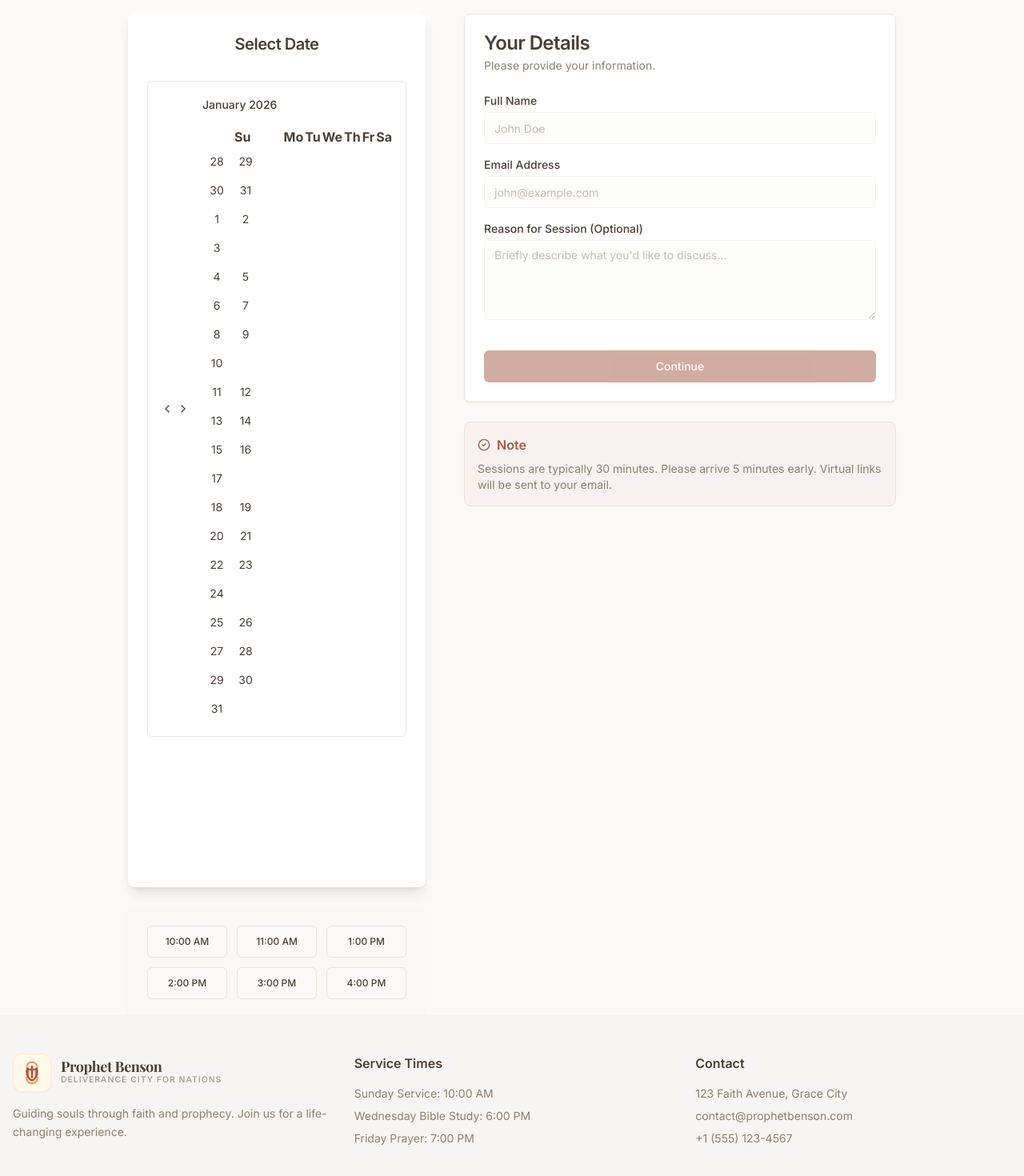
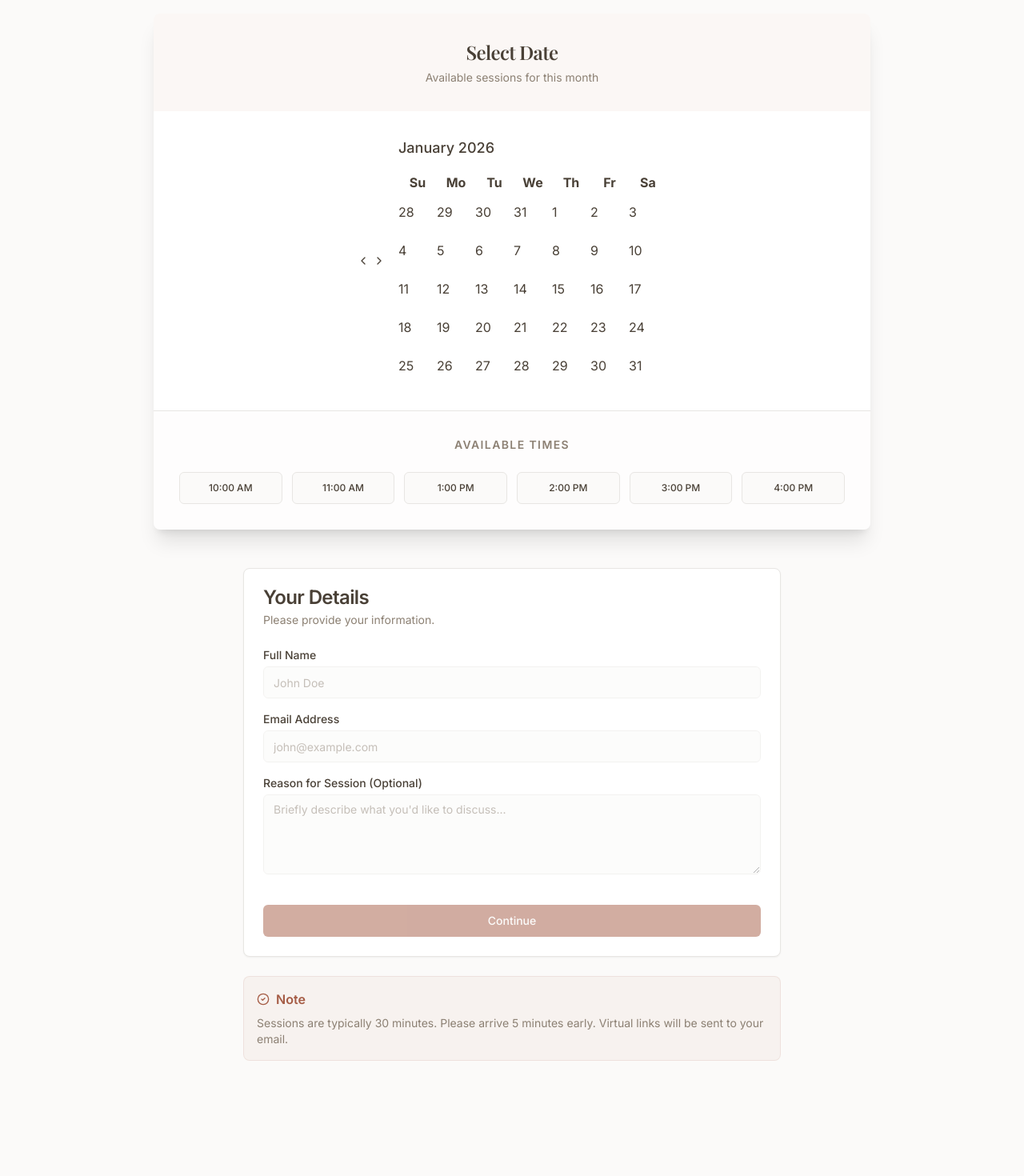
Before and after one commit to TheCrossChurchInt/website, a Next.js app: page /book in a window 1280 px wide. Shown: the part 280-1750 px from the top of the page at 80% size. Built offline with nearby package versions, Linux system fonts and the light colour scheme; a web font is replaced by a local one.

Commit message:
fix(layout): center footer items and broaden calendar

```diff
--- a/app/book/page.tsx
+++ b/app/book/page.tsx
@@ -58,43 +58,60 @@ export default function BookingPage() {
         </p>
       </div>
 
-      <div className="grid md:grid-cols-12 gap-8 lg:gap-12">
+      <div className="flex flex-col gap-12 max-w-4xl mx-auto">
         {/* Calendar Section */}
-        <div className={`md:col-span-5 lg:col-span-5 space-y-6 ${step === 2 ? "opacity-50 pointer-events-none" : ""}`}>
-           <Card className="h-full border-none shadow-lg">
-            <CardHeader className="text-center pb-2">
-              <CardTitle className="text-xl">Select Date</CardTitle>
+        <div className={`space-y-8 ${step === 2 ? "opacity-50 pointer-events-none" : ""}`}>
+           <Card className="border-none shadow-xl overflow-hidden">
+            <CardHeader className="bg-primary/5 pb-8 pt-8">
+              <CardTitle className="text-2xl text-center font-serif">Select Date</CardTitle>
+              <CardDescription className="text-center">Available sessions for this month</CardDescription>
             </CardHeader>
-            <CardContent className="flex flex-col items-center p-6">
+            <CardContent className="p-0">
+              <div className="flex justify-center p-8 bg-card">
                   <Calendar
                     mode="single"
                     selected={date}
                     onSelect={setDate}
-                className="rounded-md border p-4 w-full flex justify-center"
+                    className="p-0"
+                    classNames={{
+                        months: "flex flex-col sm:flex-row space-y-4 sm:space-x-4 sm:space-y-0",
+                        month: "space-y-4 w-full",
+                        caption: "flex justify-center pt-1 relative items-center mb-4",
+                        caption_label: "text-lg font-medium",
+                        table: "w-full border-collapse space-y-1",
+                        head_row: "flex justify-between mb-2",
+                        head_cell: "text-muted-foreground rounded-md w-12 font-normal text-[0.9rem]",
+                        row: "flex w-full mt-2 justify-between",
+                        cell: "h-12 w-12 text-center text-sm p-0 relative [&:has([aria-selected])]:bg-accent first:[&:has([aria-selected])]:rounded-l-md last:[&:has([aria-selected])]:rounded-r-md focus-within:relative focus-within:z-20",
+                        day: "h-12 w-12 p-0 font-normal aria-selected:opacity-100 hover:bg-accent rounded-md transition-colors",
+                        day_selected: "bg-primary text-primary-foreground hover:bg-primary hover:text-primary-foreground focus:bg-primary focus:text-primary-foreground",
+                        day_today: "bg-accent text-accent-foreground font-bold",
+                    }}
                     disabled={(date) => date < new Date()}
                   />
-            </CardContent>
-          </Card>
-           <Card className="border-none shadow-sm bg-muted/30">
-             <CardContent className="p-6">
-                <div className="grid grid-cols-3 gap-3">
+              </div>
+
+               <div className="border-t bg-muted/20 p-8">
+                    <h3 className="text-center text-sm font-semibold uppercase tracking-widest text-muted-foreground mb-6">Available Times</h3>
+                    <div className="grid grid-cols-3 sm:grid-cols-6 gap-3">
                         {timeSlots.map((slot) => (
                         <Button
                             key={slot}
                             variant={time === slot ? "default" : "outline"}
                             onClick={() => setTime(slot)}
-                        className="text-xs h-10 transition-all hover:border-primary/50"
+                            className="text-xs h-10 w-full transition-all hover:border-primary/50"
                         >
                             {slot}
                         </Button>
                         ))}
+                    </div>
                </div>
             </CardContent>
           </Card>
         </div>
 
         {/* Details Section */}
-        <div className="md:col-span-7 lg:col-span-7 space-y-6">
+        <div className="max-w-2xl mx-auto w-full space-y-6">
             <Card>
               <CardHeader>
                 <CardTitle>Your Details</CardTitle>
--- a/components/Footer.tsx
+++ b/components/Footer.tsx
@@ -2,34 +2,34 @@ import Logo from "./Logo";
 
 export default function Footer() {
   return (
-    <footer className="bg-muted py-12 mt-24">
-      <div className="container mx-auto px-4 grid md:grid-cols-3 gap-8 text-center md:text-left">
-        <div>
-          <div className="flex justify-center md:justify-start mb-4">
+    <footer className="bg-muted py-16 mt-24">
+      <div className="container grid md:grid-cols-3 gap-12 text-center items-start">
+        <div className="flex flex-col items-center">
+          <div className="mb-6">
              <Logo />
           </div>
-          <p className="text-muted-foreground text-sm leading-relaxed">
+          <p className="text-muted-foreground text-sm leading-relaxed max-w-xs mx-auto">
             Guiding souls through faith and prophecy. Join us for a life-changing experience.
           </p>
         </div>
-        <div>
-          <h4 className="font-semibold mb-4">Service Times</h4>
-          <ul className="text-sm text-muted-foreground space-y-2">
+        <div className="flex flex-col items-center">
+          <h4 className="font-serif text-lg font-bold mb-6 text-foreground">Service Times</h4>
+          <ul className="text-sm text-muted-foreground space-y-3">
             <li>Sunday Service: 10:00 AM</li>
             <li>Wednesday Bible Study: 6:00 PM</li>
             <li>Friday Prayer: 7:00 PM</li>
           </ul>
         </div>
-        <div>
-          <h4 className="font-semibold mb-4">Contact</h4>
-          <ul className="text-sm text-muted-foreground space-y-2">
+        <div className="flex flex-col items-center">
+          <h4 className="font-serif text-lg font-bold mb-6 text-foreground">Contact</h4>
+          <ul className="text-sm text-muted-foreground space-y-3">
             <li>123 Faith Avenue, Grace City</li>
             <li>contact@prophetbenson.com</li>
             <li>+1 (555) 123-4567</li>
           </ul>
         </div>
       </div>
-      <div className="container mx-auto px-4 mt-12 pt-8 border-t border-border text-center text-sm text-muted-foreground">
+      <div className="container mt-16 pt-8 border-t border-border/50 text-center text-sm text-muted-foreground">
         © {new Date().getFullYear()} Prophet Benson Ministries. All rights reserved.
       </div>
     </footer>
```
Lines whose indentation alone changed are shown as unchanged.
